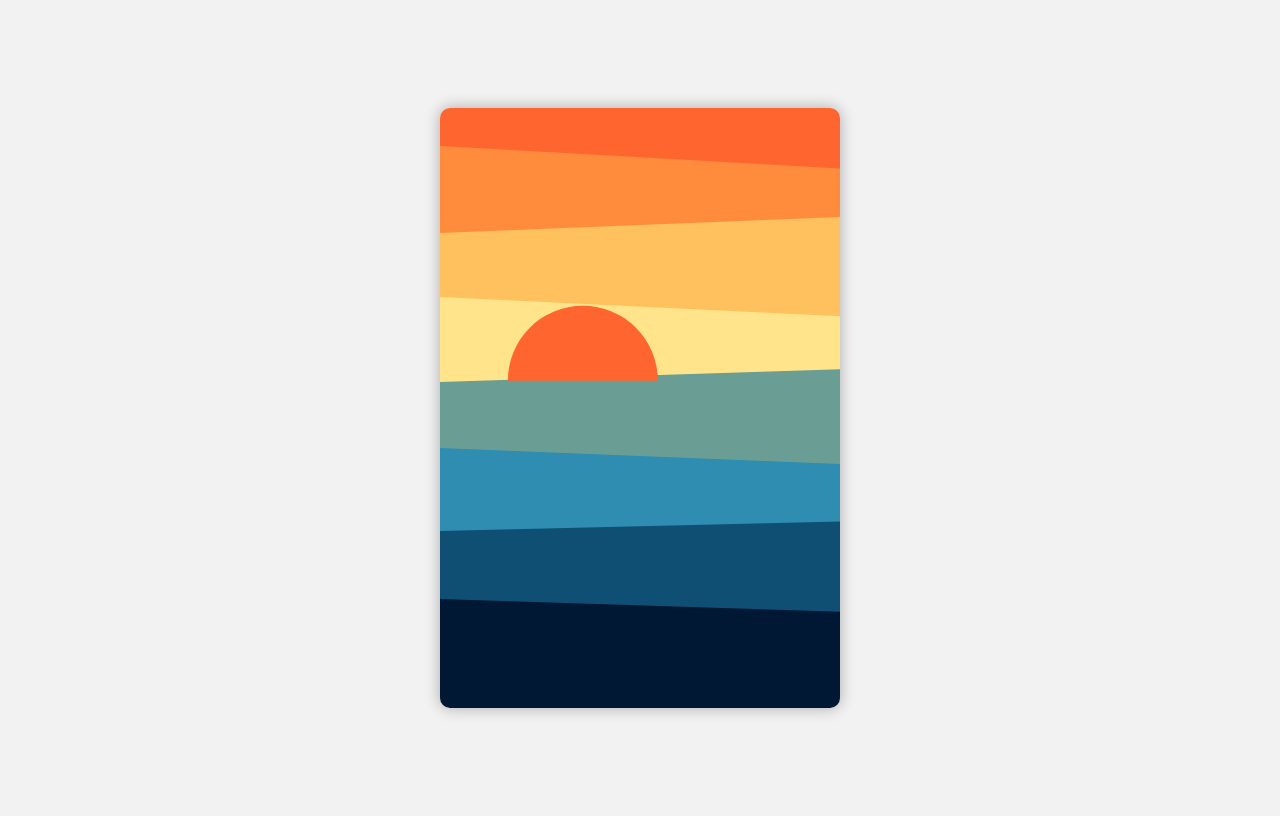
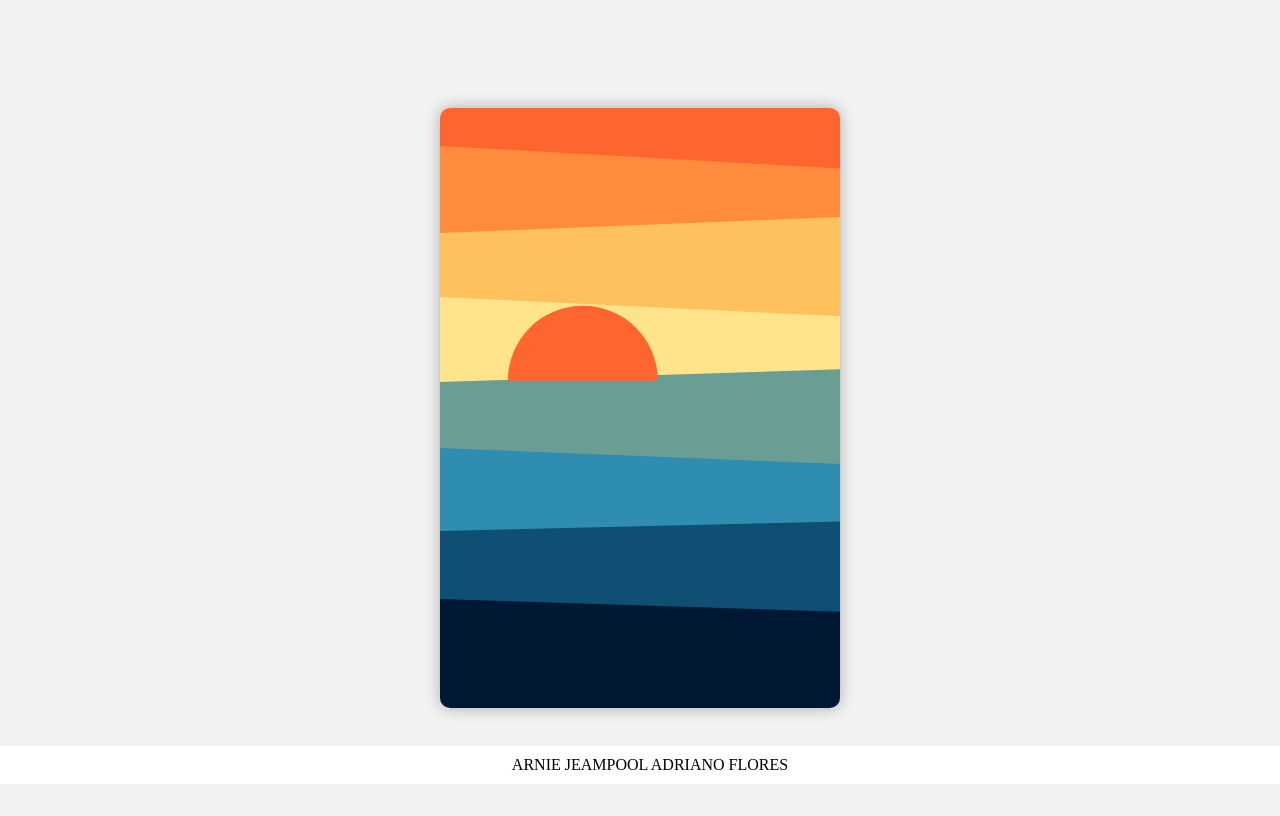
Before and after one commit to ArnieAF/tareaaa, a plain HTML site: page index.html in a window 1280 px wide. Drawn offline with Linux system fonts and the light colour scheme.

Commit message:
Add footer with author name to index.html

```diff
--- a/index.html
+++ b/index.html
@@ -15,6 +15,16 @@
       border-radius: 10px;
       box-shadow: 0 0 15px rgba(0,0,0,0.3);
     }
+    p {
+  position: fixed;
+  bottom: 0;
+  left: 0;
+  width: 100%;
+  text-align: center;
+  background-color: #fff; /* opcional */
+  padding: 10px;
+}
+
   </style>
 </head>
 <body>
@@ -51,7 +61,7 @@ colors.forEach((color, i) => {
   ctx.beginPath();
   ctx.moveTo(-500, yTop + offset);
   ctx.lineTo(canvas.width + 350, yTop - offset);
-ctx.lineTo(canvas.width + 750, yBottom - offset);
+  ctx.lineTo(canvas.width + 750, yBottom - offset);
   ctx.lineTo(-500, yBottom + offset);
   ctx.closePath();
   ctx.fill();
@@ -68,5 +78,8 @@ ctx.lineTo(canvas.width + 750, yBottom - offset);
     ctx.fillStyle = "#FF652E";
     ctx.fill();
   </script>
+  <footer>
+    <p>ARNIE JEAMPOOL ADRIANO FLORES</p>
+  </footer>
 </body>
 </html>
```
